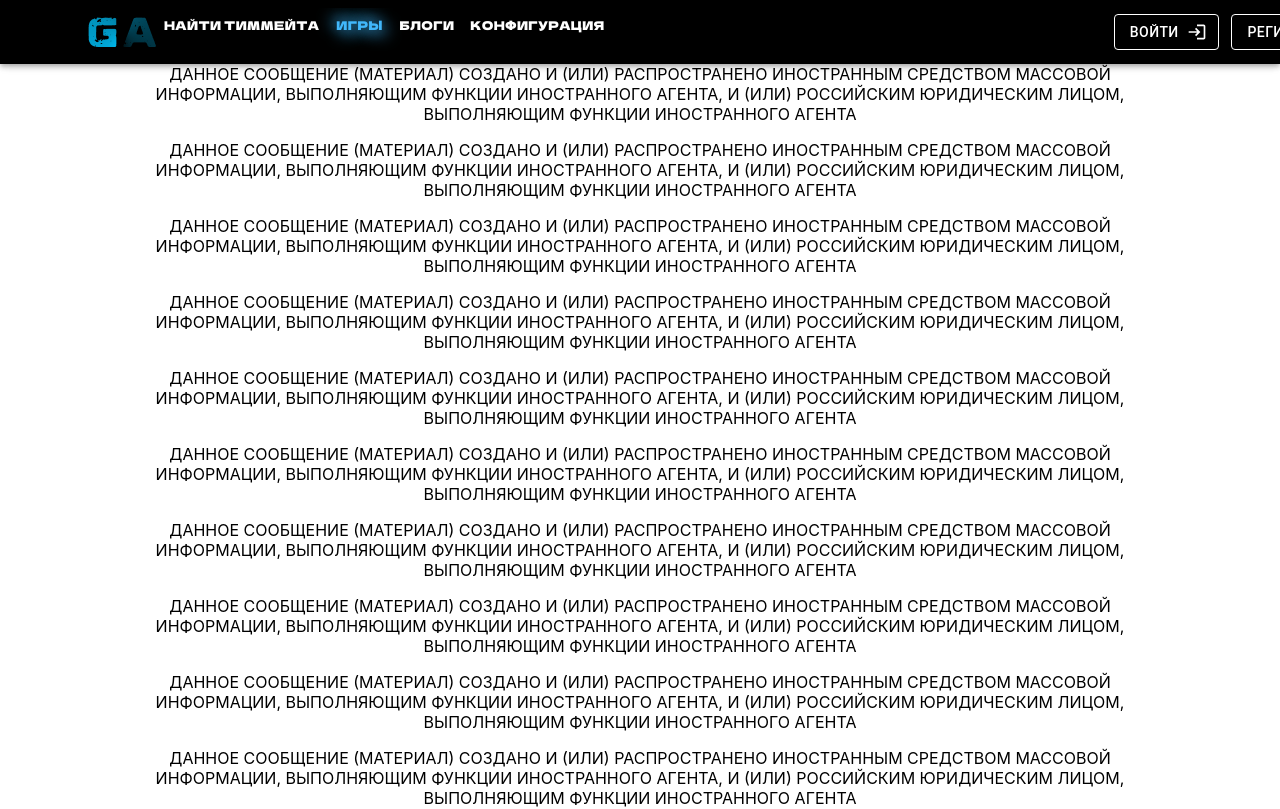
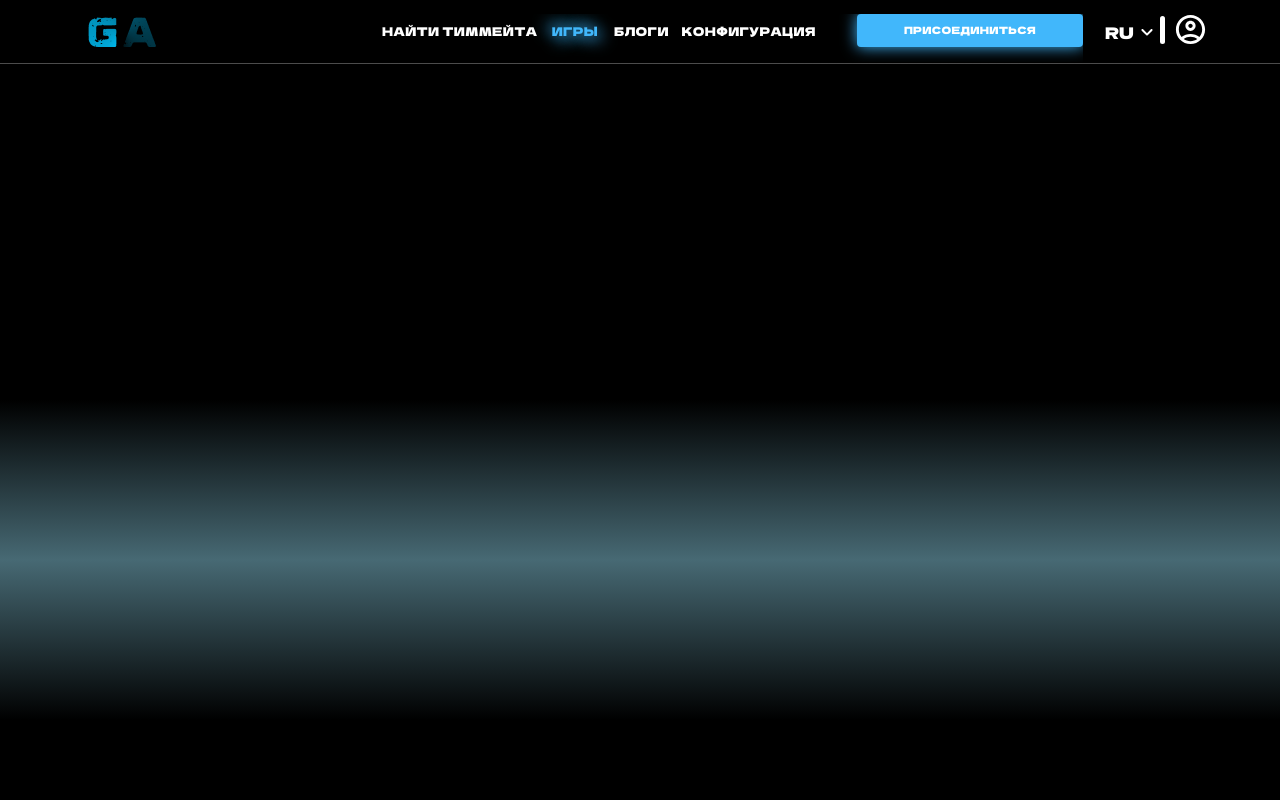
Before and after one commit to zo-game/Game-Aggregator-Web, a React (Create React App) app in the folder Front/: page /main in a window 1280 px wide. Shown: the top 809 px of the page. Built offline with nearby package versions, Linux system fonts and the light colour scheme.

Commit message:
navbar + mainPage maket

```diff
--- a/Front/src/App.css
+++ b/Front/src/App.css
@@ -1,5 +1,19 @@
 .App {
   text-align: center;
+}
+
+body{
+  /*background: rgb(34,193,195);*/
+  /*background-image: linear-gradient(0deg, #194451CC 0%, #000000 100%);*/
+  /*background-image: linear-gradient(blue, pink);*/
+
+  /* Permalink - use to edit and share this gradient: https://colorzilla.com/gradient-editor/#1e5799+0,2989d8+50,207cca+51,7db9e8+100;Blue+Gloss+Default */
+  background: -moz-linear-gradient(top,  #1e5799 0%, #2989d8 50%, #207cca 51%, #7db9e8 100%); /* FF3.6-15 */
+  /*background: -webkit-linear-gradient(top,  #1e5799 0%,#2989d8 50%,#207cca 51%,#7db9e8 100%); !* Chrome10-25,Safari5.1-6 *!*/
+  /*background: linear-gradient(to bottom,  #1e5799 0%,#2989d8 50%,#207cca 51%,#7db9e8 100%); !* W3C, IE10+, FF16+, Chrome26+, Opera12+, Safari7+ *!*/
+  /*filter: progid:DXImageTransform.Microsoft.gradient( startColorstr='#1e5799', endColorstr='#7db9e8',GradientType=0 ); !* IE6-9 *!*/
+  /*background: #1e5799; !* Old browsers *!*/
+
 }
 
 .App-logo {
@@ -41,3 +55,11 @@
   font-family: 'Dela Gothic One';
   src: local('Dela Gothic One'), url(./fonts/DelaGothicOne-Regular.woff) format('woff');
 }
+
+.language-btn:hover{
+  cursor: pointer;
+}
+
+.profile-btn:hover {
+  cursor: pointer;
+}
--- a/Front/src/api/api-steam-data.ts
+++ b/Front/src/api/api-steam-data.ts
@@ -4,10 +4,10 @@ import {useState} from "react";
 export const getGames = async () => {
 
     // const url = 'https://api.steampowered.com/ISteamApps/GetAppList/v1/?maxlength=30';
-    const url = 'https://store.steampowered.com/api/appdetails?appids=57690';
-    const games = await axios.get(url, {
-
-    });
+    // const url = 'https://store.steampowered.com/api/appdetails?appids=57690';
+    // const games = await axios.get(url, {
+    //
+    // });
 
     // console.log(games)
 
--- a/Front/src/api/send-api-action.ts
+++ b/Front/src/api/send-api-action.ts
@@ -2,15 +2,15 @@ import axious from 'axios';
 
 
 export const registration = async (login: string, password: string) => {
-    try{
-        const response = await axious.post('http://127.0.0.1:8000',{
-            login,
-            password
-        });
-        alert(response.data.message);
-    }
-    catch(e){
-        alert(e);
-    }
+    // try{
+    //     const response = await axious.post('http://127.0.0.1:8000',{
+    //         login,
+    //         password
+    //     });
+    //     alert(response.data.message);
+    // }
+    // catch(e){
+    //     alert(e);
+    // }
 
 }
--- a/Front/src/components/login-form.tsx
+++ b/Front/src/components/login-form.tsx
@@ -1,11 +1,10 @@
 import { makeStyles } from "@mui/styles";
 import {Paper, Typography, TextField, Button} from '@mui/material';
 import SendIcon from '@mui/icons-material/Send';
-import {useContext, useState} from 'react';
+import { useState} from 'react';
 import { Link } from '@mui/material';
 import VisibilityIcon from '@mui/icons-material/Visibility';
 import VisibilityOffIcon from '@mui/icons-material/VisibilityOff';
-import {InputProps} from "@mui/material";
 import {InputAdornment} from "@mui/material";
 import {IconButton} from "@mui/material";
 
--- a/Front/src/components/main-page.tsx
+++ b/Front/src/components/main-page.tsx
@@ -1,10 +1,7 @@
 export function MainPage():JSX.Element {
     return (
-    <main style={{margin: '0 auto', marginTop: '5%', width: '80%', textAlign:'center'}}>
-        {[...Array(15)].map((e, i) => <p key={i}>
-                ДАННОЕ СООБЩЕНИЕ (МАТЕРИАЛ) СОЗДАНО И (ИЛИ) РАСПРОСТРАНЕНО ИНОСТРАННЫМ СРЕДСТВОМ МАССОВОЙ ИНФОРМАЦИИ,
-            ВЫПОЛНЯЮЩИМ ФУНКЦИИ ИНОСТРАННОГО АГЕНТА, И (ИЛИ) РОССИЙСКИМ ЮРИДИЧЕСКИМ ЛИЦОМ, ВЫПОЛНЯЮЩИМ
-            ФУНКЦИИ ИНОСТРАННОГО АГЕНТА
-        </p>)}
+    <main style={{margin: '0 auto', marginTop: '5%', width: '80%', textAlign:'center',
+    }}>
+
     </main>)
 }
--- a/Front/src/components/navbar.tsx
+++ b/Front/src/components/navbar.tsx
@@ -3,21 +3,36 @@ import LoginIcon from '@mui/icons-material/Login';
 import { Container } from '@mui/system';
 import {makeStyles} from '@mui/styles';
 import {Outlet, useNavigate} from 'react-router-dom';
-import React, {useState} from 'react';
+import React, {MouseEvent, useState} from 'react';
 import useScrollTrigger from '@mui/material/useScrollTrigger';
 import Slide from '@mui/material/Slide';
 import '../GA.png';
+import AccountCircleOutlinedIcon from '@mui/icons-material/AccountCircleOutlined';
+import {Menu} from "@mui/material";
+import {MenuItem} from "@mui/material";
+import KeyboardArrowDownRoundedIcon from '@mui/icons-material/KeyboardArrowDownRounded';
 
 const logo = require('../GA.png');
 
 const useStyles = makeStyles((theme) => ({
     navbar: {
-       background: 'linear-gradient(45deg, #000 30%, #000 90%)',
+       background: 'linear-gradient(180deg, #000 98.8%, #D9D9D9 100% 99%)'
+
+
     },
 
   }))
 
 export function Navbar():JSX.Element{
+    const [anchorEl, setAnchorEl] = React.useState(null);
+
+    const handleClick = () => {
+        setAnchorEl(event.currentTarget);
+    };
+
+    const handleClose = (event: MouseEvent<HTMLLIElement>) => {
+        setAnchorEl(null);
+    };
 
     const trigger = useScrollTrigger({
         disableHysteresis: true,
@@ -35,14 +50,16 @@ export function Navbar():JSX.Element{
         navigate(href);
         changeTab(false);
     }
+
     return(<>
         <Slide in={!trigger} >
             <AppBar className={classes.navbar} >
-                <Container fixed>
-                    <Toolbar>
+                <Container fixed >
+                    <Toolbar sx={{borderBottom: 'white'}}>
                         <img src={logo} />
-
-                            <Tabs textColor='inherit' >
+                            <Tabs
+                                sx={{marginLeft: '20%', width: '100%',marginTop: '1%'}}
+                            >
                                 <Button variant={'text'}
                                         sx=
                                     {{
@@ -52,7 +69,7 @@ export function Navbar():JSX.Element{
                                         fontSize: '12px',
 
                                     }}
-                                        onClick={() => handleTabClick('shop', 1)}>найти тиммейта</Button>
+                                        onClick={() => handleTabClick('main', 1)}>найти тиммейта</Button>
                                     <Button variant={'text'} sx=
                                         {{
                                             textShadow: `${currentTab === 2 ? '4px 4px 15px #41B7FB, -4px -4px 15px #41B7FB' : 'none'}`,
@@ -61,7 +78,7 @@ export function Navbar():JSX.Element{
                                             fontSize: '12px',
 
                                         }}
-                                    onClick={() => handleTabClick('main', 2)}>
+                                    onClick={() => handleTabClick('shop', 2)}>
                                         игры</Button>
                                 <Button variant={'text'} sx=
                                     {{
@@ -78,12 +95,78 @@ export function Navbar():JSX.Element{
                                         color: `${currentTab === 4 ? '#41B7FB' : '#ffffff'}`,
                                         fontFamily: 'Dela Gothic One',
                                         fontSize: '12px',
+
                                     }}
                                         onClick={() => handleTabClick('shop', 4)}>конфигурация</Button>
+
+                                <Button variant={'contained'}
+                                        sx={{
+                                            backgroundColor: '#41B7FB',
+                                            fontFamily: 'Dela Gothic One',
+                                            fontSize: '10px',
+                                            marginLeft: '5%',
+                                            padding: '1% 7%',
+                                            boxShadow: '0px 0px 15px 0 #41B7FB',
+                                        }}>Присоединиться</Button>
                             </Tabs>
-                        <Box sx={{position: 'absolute', right: '-150px'}}>
-                            <Button color='inherit' variant='outlined' style={{marginRight: '1vw'}} onClick={() => buttonClick('login')} endIcon={<LoginIcon/>}>Войти</Button>
-                            <Button color='inherit' variant='outlined' onClick={() => buttonClick('registration')}>Регистрация</Button>
+                        <Box>
+                            <Box sx={{display: 'grid', gridTemplateColumns: '50% 50%', gap: '7px',  }}>
+                                <p onClick={handleClick}
+                                   className={'language-btn'}
+                                   style={{
+                                       display: 'grid',
+                                       fontFamily: 'Dela Gothic One',
+                                       gridTemplateColumns: '60% 40%',
+                                       marginLeft: '40%',
+                                       gap: '10px'
+
+                                   }}>
+                                    <div >RU</div> <KeyboardArrowDownRoundedIcon sx={{}}/>
+                                </p>
+                                <div style={{display: 'grid',
+                                    gridTemplateColumns: '40% 60%',
+                                    marginLeft: '20%'
+                                    }}>
+                                    <div style={{
+                                        background: 'white',
+                                        width: '1%',
+                                        height: '50%',
+                                        padding:'0 2px',
+                                        margin: '70% 0 0 0',
+                                        borderRadius: '5px',
+                                        position: 'relative',
+                                        left: '5px'
+                                    }}></div>
+
+                                    <AccountCircleOutlinedIcon
+                                        fontSize='large'
+                                        className='profile-btn'
+                                        sx={{ marginTop: '30%',
+                                            padding: '0'
+                                   }}
+                                    onClick={() => buttonClick('login')}
+                                    />
+                                </div>
+                            </Box>
+                            <Menu
+                                sx={{
+                                    position: 'absolute',
+                                    left: '79%',
+                                    top: '-75%'
+                                }}
+                                id="simple-menu"
+                                anchorEl={anchorEl}
+                                keepMounted
+                                open={Boolean(anchorEl)}
+                                onClose={handleClose}
+                            >
+                                <MenuItem onClick={handleClose}>English</MenuItem>
+                                <MenuItem onClick={handleClose}>Украинский</MenuItem>
+                                <MenuItem onClick={handleClose}>Russian</MenuItem>
+                            </Menu>
+
+                            {/*<Button color='inherit' variant='outlined' style={{marginRight: '1vw'}} onClick={() => buttonClick('login')} endIcon={<LoginIcon/>}>Войти</Button>*/}
+                            {/*<Button color='inherit' variant='outlined' onClick={() => buttonClick('registration')}>Регистрация</Button>                            */}
                         </Box>
                     </Toolbar>
                 </Container>
--- a/Front/src/index.css
+++ b/Front/src/index.css
@@ -1,10 +1,15 @@
+
+
 body {
   margin: 0;
-  font-family: -apple-system, BlinkMacSystemFont, 'Segoe UI', 'Roboto', 'Oxygen',
-    'Ubuntu', 'Cantarell', 'Fira Sans', 'Droid Sans', 'Helvetica Neue',
-    sans-serif;
+  font-family: 'Dela Gothic One', sans-serif;
   -webkit-font-smoothing: antialiased;
   -moz-osx-font-smoothing: grayscale;
+  /*background: linear-gradient(#e66465, #9198e5);*/
+
+  background: rgb(0,0,0);
+  background: linear-gradient(0deg, rgba(0,0,0,1) 10%, rgba(25, 68, 81, 0.8) 30%, rgba(0,0,0,1) 50%);
+  background-attachment: fixed;
 }
 
 code {
```
